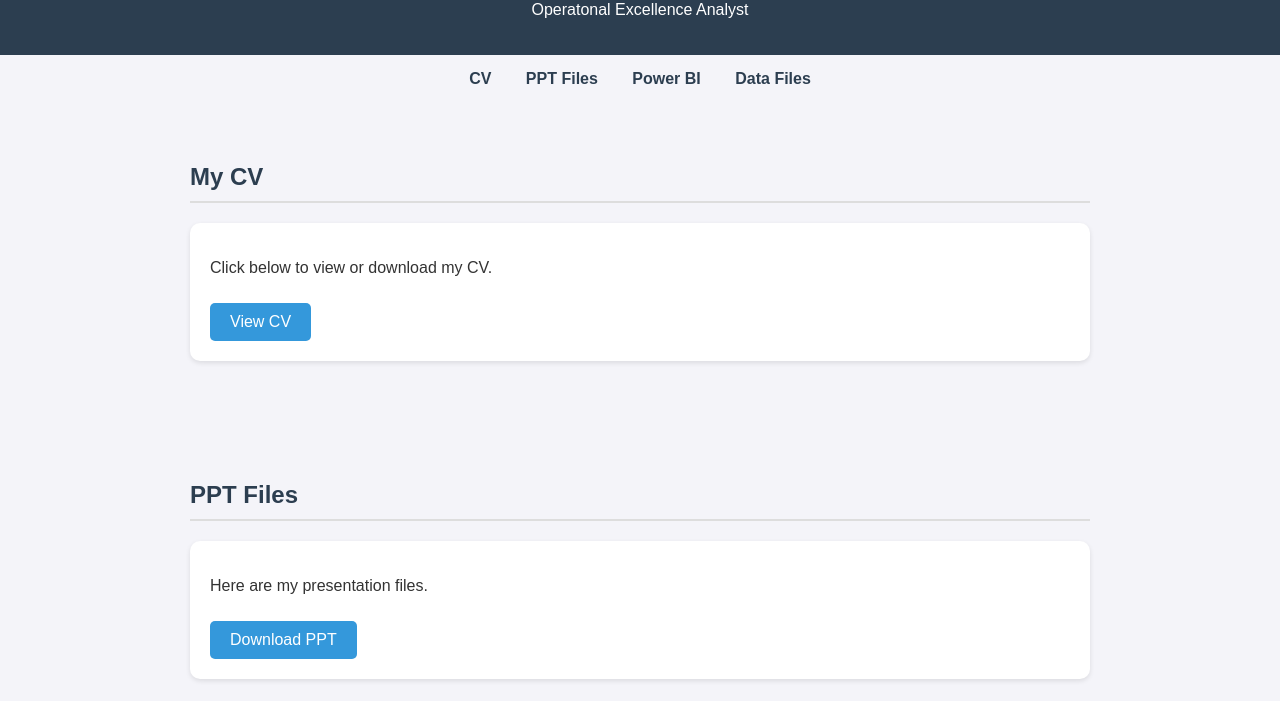
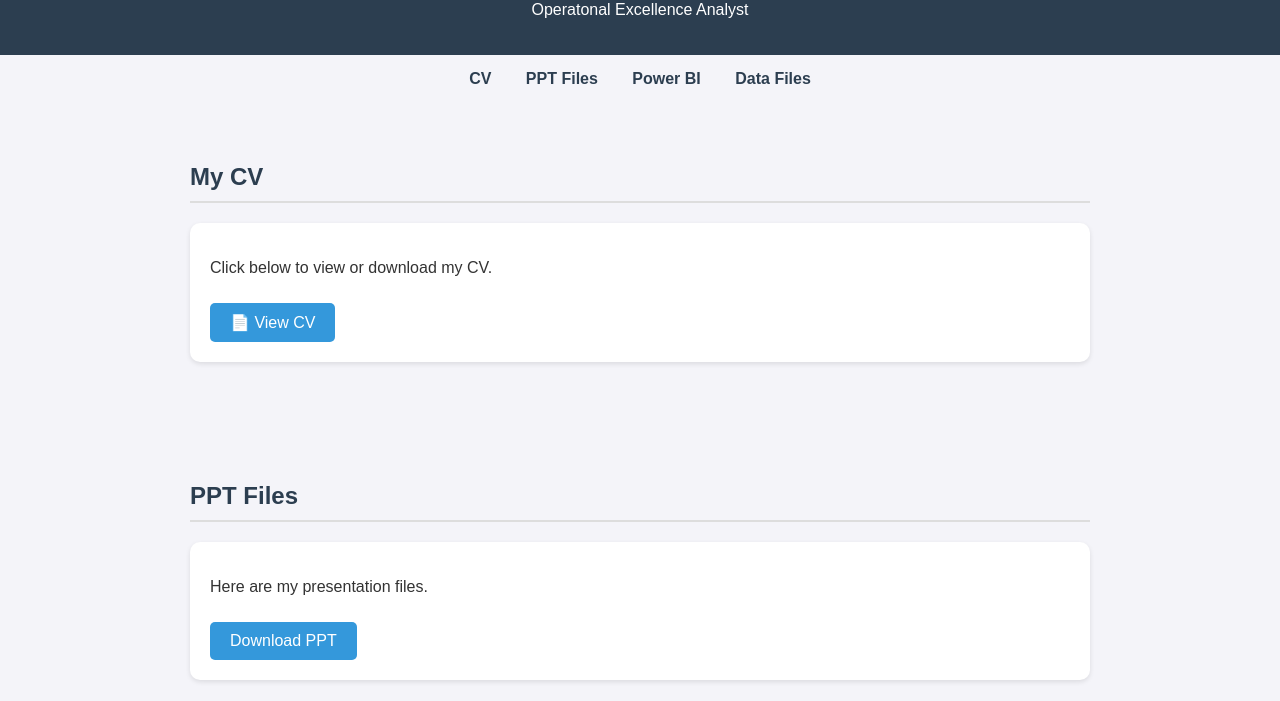
Before and after one commit to arafat-ipe/protfolio, a plain HTML site: page index.html in a window 1280 px wide. Shown: the part 99-800 px from the top of the page. Drawn offline with Linux system fonts and the light colour scheme.

Commit message:
Update index.html

```diff
--- a/index.html
+++ b/index.html
@@ -73,12 +73,13 @@
   </nav>
 
   <section id="cv">
-    <h2>My CV</h2>
-    <div class="card">
-      <p>Click below to view or download my CV.</p>
-      <a href="cv.pdf" class="btn" target="_blank">View CV</a>
-    </div>
-  </section>
+  <h2>My CV</h2>
+  <div class="card">
+    <p>Click below to view or download my CV.</p>
+    <a href="CV%20OF%20MD%20ARAFAT%20HUSSAIN.pdf" class="btn" target="_blank">📄 View CV</a>
+  </div>
+</section>
+
 
   <section id="ppt">
     <h2>PPT Files</h2>
```
